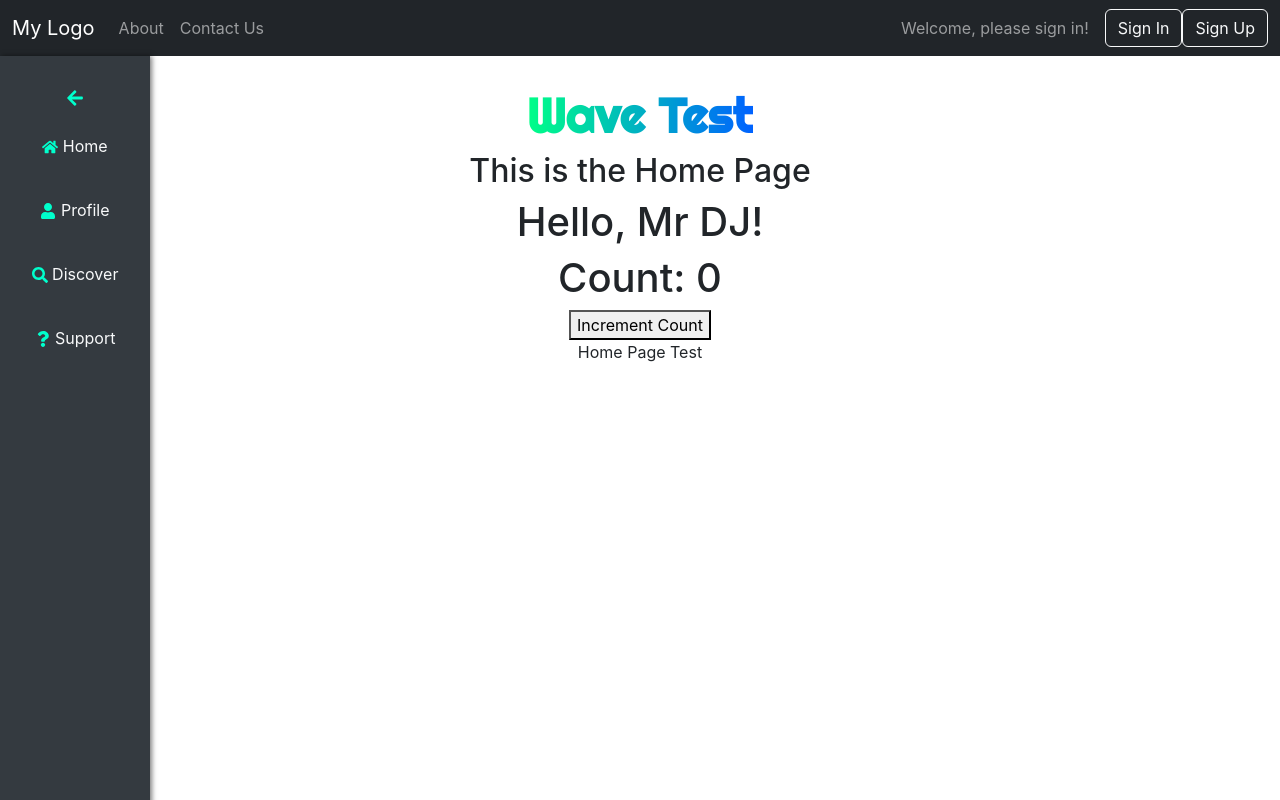
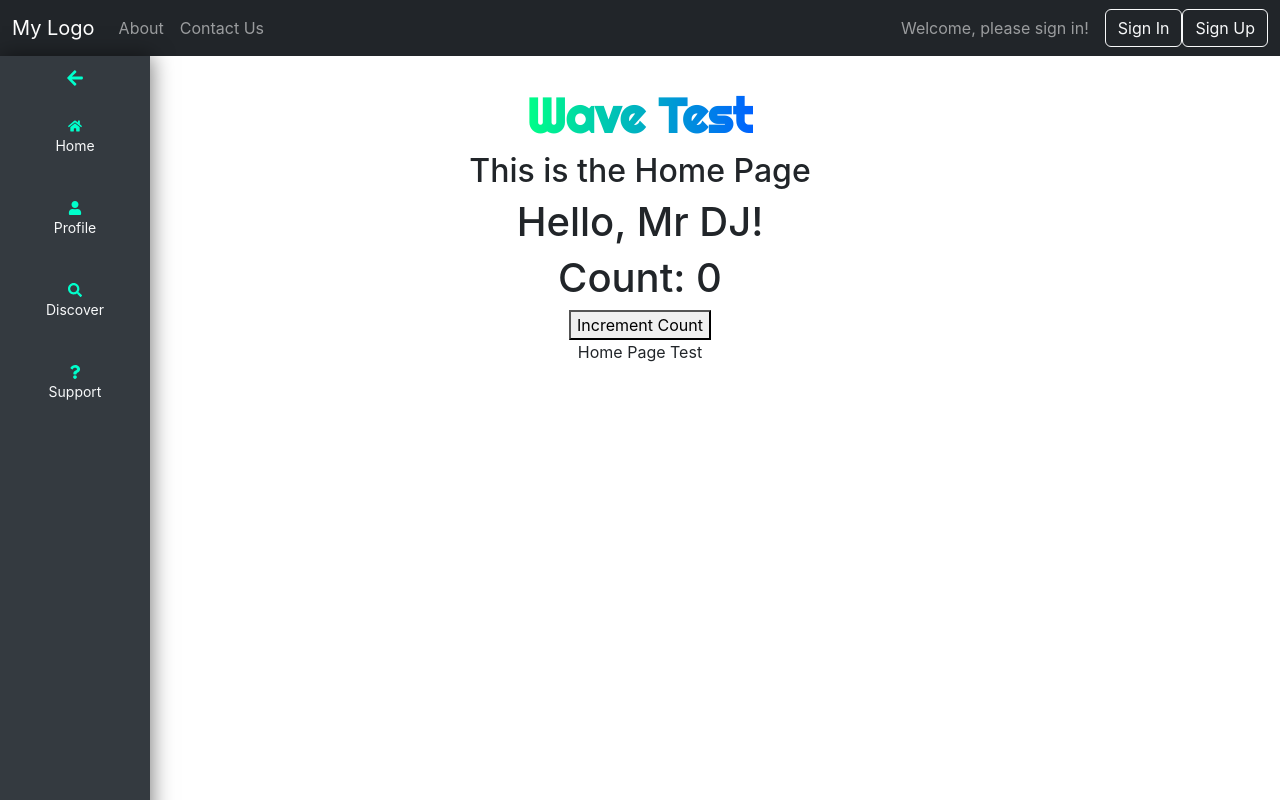
Before and after one commit to fraserivison/wave-app, a React (Create React App) app in the folder wave-app/: page / in a window 1280 px wide. Both pictures are taken after a click on the element 25 px from the left and 96 px from the top of the page. Built offline with nearby package versions, Linux system fonts and the light colour scheme.

Commit message:
Update sidebar styling with smaller font, larger box shadow on expand and icon to appear on top of link

```diff
--- a/wave-app/src/components/Sidebar/Sidebar.js
+++ b/wave-app/src/components/Sidebar/Sidebar.js
@@ -23,29 +23,36 @@ function Sidebar() {
         {isExpanded ? <FaArrowLeft /> : <FaArrowRight />}
       </h3>
       <ul className="nav flex-column gap-4">
-        {" "}
         <li className="nav-item">
           <Link to="/" className="nav-link text-light">
-            <FaHome className="icon" style={{ color: "#00ffcc" }} />
-            {isExpanded && " Home"}
+            <div className="icon-container">
+              <FaHome className="icon" style={{ color: "#00ffcc" }} />
+            </div>
+            {isExpanded && <div className="text-container">Home</div>}
           </Link>
         </li>
         <li className="nav-item">
           <Link to="/profile" className="nav-link text-light">
-            <FaUser className="icon" style={{ color: "#00ffcc" }} />
-            {isExpanded && " Profile"}
+            <div className="icon-container">
+              <FaUser className="icon" style={{ color: "#00ffcc" }} />
+            </div>
+            {isExpanded && <div className="text-container">Profile</div>}
           </Link>
         </li>
         <li className="nav-item">
           <Link to="/discover" className="nav-link text-light">
-            <FaSearch className="icon" style={{ color: "#00ffcc" }} />
-            {isExpanded && " Discover"}
+            <div className="icon-container">
+              <FaSearch className="icon" style={{ color: "#00ffcc" }} />
+            </div>
+            {isExpanded && <div className="text-container">Discover</div>}
           </Link>
         </li>
         <li className="nav-item">
           <Link to="/support" className="nav-link text-light">
-            <FaQuestion className="icon" style={{ color: "#00ffcc" }} />
-            {isExpanded && " Support"}
+            <div className="icon-container">
+              <FaQuestion className="icon" style={{ color: "#00ffcc" }} />
+            </div>
+            {isExpanded && <div className="text-container">Support</div>}
           </Link>
         </li>
       </ul>
--- a/wave-app/src/components/Sidebar/Sidebar.module.css
+++ b/wave-app/src/components/Sidebar/Sidebar.module.css
@@ -5,18 +5,18 @@
   background-color: #343a40 !important;
   color: #ffffff !important;
   box-shadow: 2px 0 5px rgba(0, 0, 0, 0.5);
-  transition: width 0.3s ease;
+  transition: width 0.3s ease box-shadow 0.3s ease, font-size 0.3s ease;
   overflow: hidden;
   z-index: 1000;
   display: flex;
   flex-direction: column;
   justify-content: flex-start;
-  padding-top: 20px;
-
 }
 
 .sidebar.expanded {
   width: 150px;
+  box-shadow: 2px 0 20px rgba(0, 0, 0, 0.5);
+  font-size: 14px;
 }
 
 .sidebarToggle {
```
